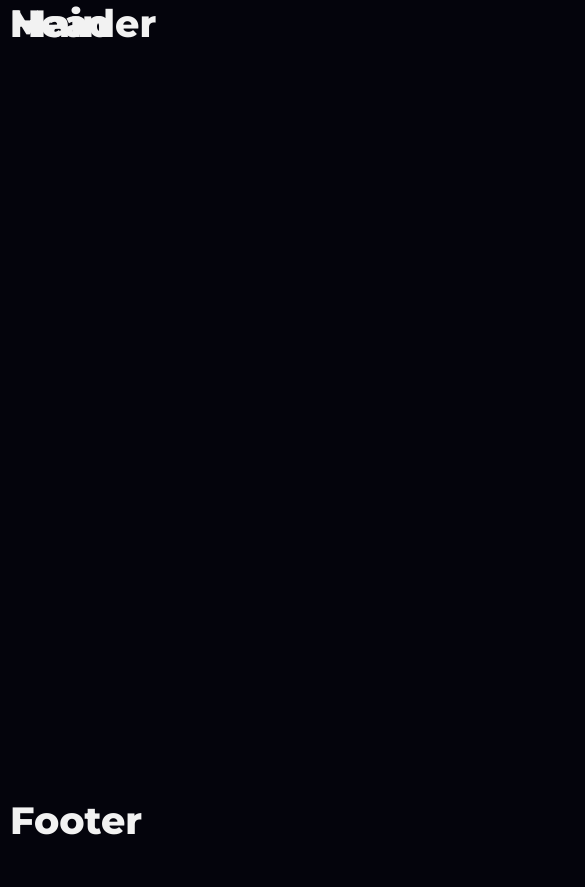
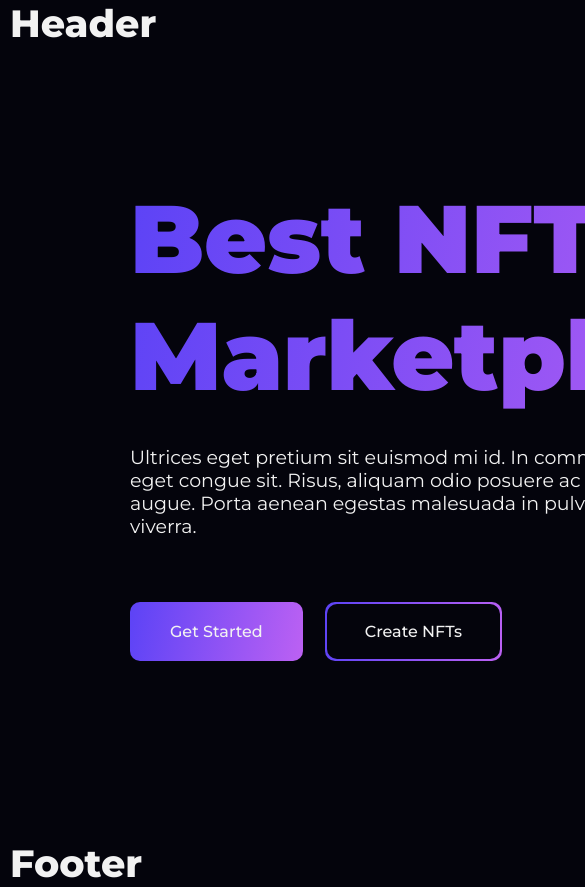
Before and after one commit to ptrv-dev/www-next-gen, a website: page src/index.html in a window 390 px wide. Shown: the top 887 px of the page, 585 px wide, since content can reach past the window. Before the commit the page ends 844 px from the top, so only its background shows below. Drawn offline with nearby package versions, Linux system fonts and the light colour scheme; files that its build step writes are made by us from their sources.

Commit message:
Hero Section - not responsive

```diff
--- a/src/index.html
+++ b/src/index.html
@@ -11,9 +11,27 @@
     <div class="wrapper">
       @@include('./components/_header.html')
       <main>
-        <div class="container">
-          <h1>Main</h1>
-        </div>
+        <section class="hero">
+          <div class="hero__container container">
+            <div class="hero__col">
+              <h1 class="hero__title">Best NFTs Marketplace.</h1>
+              <p class="hero__text">
+                Ultrices eget pretium sit euismod mi id. In commodo auctor eget
+                congue sit. Risus, aliquam odio posuere ac in in nisl sed augue.
+                Porta aenean egestas malesuada in pulvinar enim viverra.
+              </p>
+              <div class="hero__row">
+                <a href="#" class="button">Get Started</a>
+                <a href="#" class="button button_o">Create NFTs</a>
+              </div>
+            </div>
+            <img
+              src="./img/hero/illustration.png"
+              alt="illustration"
+              class="hero__illustration"
+            />
+          </div>
+        </section>
       </main>
       @@include('./components/_footer.html')
       @@include('./components/_scripts.html')
--- a/src/scss/app/_common.scss
+++ b/src/scss/app/_common.scss
@@ -37,3 +37,35 @@ h5,
 h6 {
   font-family: $heading-font-family;
 }
+
+.button {
+  padding: 20px 40px;
+  background: $gradient;
+  color: $white;
+  text-decoration: none;
+  border-radius: 10px;
+  font-size: 1rem;
+  font-weight: 500;
+  // .button_o
+
+  &_o {
+    background: none;
+    position: relative;
+    background-clip: padding-box;
+    background: $black;
+    padding: 18px 38px;
+    &::before {
+      position: absolute;
+      left: 0;
+      top: 0;
+      bottom: 0;
+      right: 0;
+      z-index: -1;
+      content: '';
+      display: block;
+      background: $gradient;
+      border-radius: inherit;
+      margin: -2px;
+    }
+  }
+}
--- a/src/scss/app/_vars.scss
+++ b/src/scss/app/_vars.scss
@@ -3,7 +3,7 @@ $black: #04040c;
 $white: #f2f2f2;
 $primary: #bc61f3;
 
-$gradient: linear-gradient(180deg, #5c43f6 0%, #bc61f3 100%);
+$gradient: linear-gradient(100deg, #5c43f6 0%, #bc61f3 100%);
 
 // -------- INTERFACE -------- //
 $font-family: 'Montserrat';
--- a/src/scss/main.scss
+++ b/src/scss/main.scss
@@ -5,4 +5,5 @@
 @import 'app/common.scss';
 
 @import 'pages/header.scss';
+@import 'pages/hero.scss';
 @import 'pages/footer.scss';
--- /dev/null
+++ b/src/scss/pages/_hero.scss
@@ -0,0 +1,52 @@
+.hero {
+  // min-height: 100vh;
+  padding: 120px;
+
+  // .hero__container
+
+  &__container {
+    display: flex;
+    align-items: center;
+    justify-content: space-between;
+  }
+
+  // .hero__col
+
+  &__col {
+    display: flex;
+    flex-direction: column;
+    max-width: 700px;
+  }
+
+  // .hero__title
+
+  &__title {
+    font-size: 96px;
+    font-weight: 900;
+    background: $gradient;
+    -webkit-background-clip: text;
+    -webkit-text-fill-color: transparent;
+  }
+
+  // .hero__text
+
+  &__text {
+    margin: 32px 0 64px 0;
+    max-width: 90%;
+  }
+
+  // .hero__row
+
+  &__row {
+    display: flex;
+    gap: 1.5rem;
+    align-items: center;
+  }
+
+  // .hero__illustration
+
+  &__illustration {
+    width: 600px;
+    height: 600px;
+  }
+}
```
Also changed, not shown: src/img/hero/illustration.png (added).
